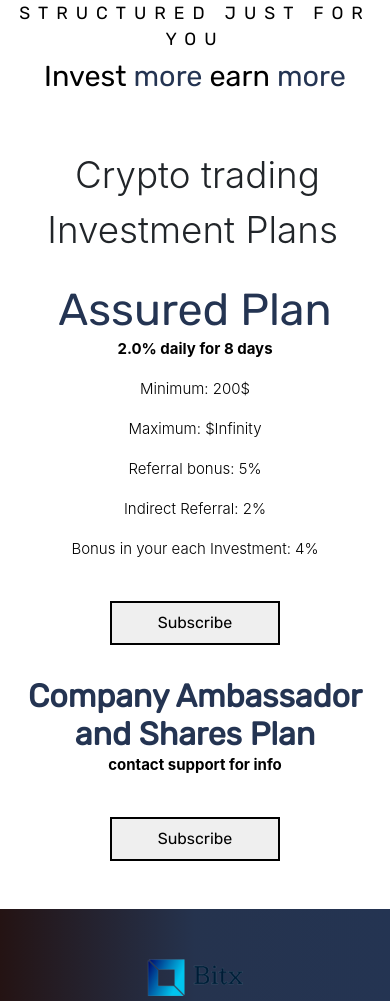
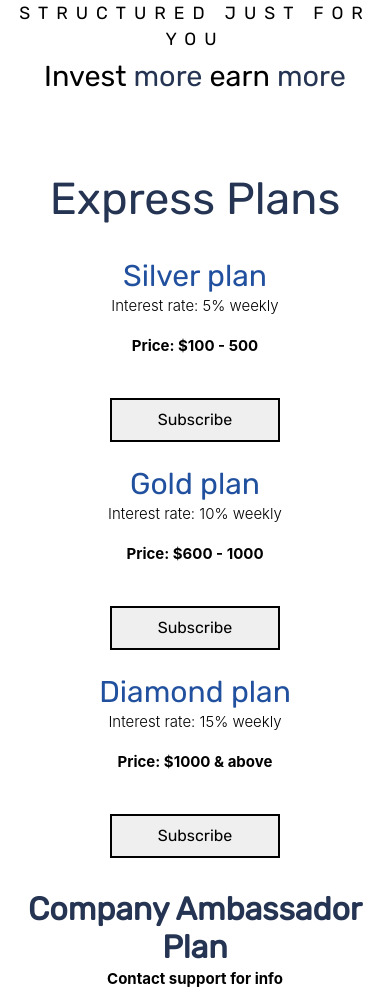
Before and after one commit to nedu-m/bitcoin, a plain HTML site: page investment-plan.html in a window 390 px wide. Shown: the part 461-1462 px from the top of the page. Drawn offline with Linux system fonts and the light colour scheme.

Commit message:
fixed plans

```diff
--- a/css/new.css
+++ b/css/new.css
@@ -919,4 +919,20 @@ article mark {
   transition: 0.2s;
 }
 
+.plan-container {
+  display: flex;
+  flex-direction: row;
+  justify-content: center;
+  align-items: center;
+  gap: 1.5rem;
+  margin-top: 2rem;
+}
+
+@media (max-width: 800px) {
+  .plan-container {
+    flex-direction: column;
+    gap: 0rem;
+  }
+}
+
 /* end of home css */
--- a/css/style.css
+++ b/css/style.css
@@ -93,7 +93,7 @@ ol {
 
 .spad {
   padding-top: 40px;
-  padding-bottom: 90px;
+  padding-bottom: 30px;
 }
 
 .section-title {
--- a/investment-plan.html
+++ b/investment-plan.html
@@ -97,7 +97,7 @@
             <div class="contact-text2">
                 <div class="site-berad">
                     <h2 data-aos="fade-up">Investment Plans</h2>
-                    <p>Assured Company Ambassador and Share</p>
+                    <p>Investing made easy</p>
                 </div>
                 <div class="site-beradcamb2">
                     <div class="top-contact">
@@ -105,13 +105,9 @@
                         <span class="div"></span>
                         <span> PRICING</span>
                     </div>
-
                 </div>
-
             </div>
         </div>
-
-
     </section>
     <!-- Page info end -->
 
@@ -123,27 +119,42 @@
     </div>
 
     <div class="trading-invest">
-        <span>Crypto trading Investment Plans</span>
-        <h5 style="color:rgb(36, 52, 82);" data-aos="zoom-in">Assured Plan</h5>
-        <p>2.0% daily for 8 days</p>
-        <p>Minimum: 200$</p>
-        <p>Maximum: $Infinity</p>
-        <p> Referral bonus: 5%</p>
-        <p>Indirect Referral: 2%</p>
-        <p>Bonus in your each Investment: 4%</p>
-        <a href="./register.html">
-            <button class=" service-btn  sb-gradients mt-4" id="service-btn">Subscribe</button>
-
-        </a>
-
+        <h5 style="color:rgb(36, 52, 82);" data-aos="zoom-in">Express Plans</h5>
+        <div class="plan-container">
+            <div class="plan-listing">
+                <h3>Silver plan</h3>
+                <p>Interest rate: 5% weekly</p>
+                <p>Price: $100 - 500</p>
+                <a href="./register.html">
+                    <button class=" service-btn  sb-gradients mt-4" id="service-btn">Subscribe</button>
+                </a>
+            </div>
+            <br>
+            <div class="plans">
+                <h3>Gold plan</h3>
+                <p>Interest rate: 10% weekly</p>
+                <p>Price: $600 - 1000</p>
+                <a href="./register.html">
+                    <button class=" service-btn  sb-gradients mt-4" id="service-btn">Subscribe</button>
+                </a>
+            </div>
+            <br>
+            <div class="plans">
+                <h3>Diamond plan</h3>
+                <p>Interest rate: 15% weekly</p>
+                <p>Price: $1000 & above</p>
+                <a href="./register.html">
+                    <button class=" service-btn  sb-gradients mt-4" id="service-btn">Subscribe</button>
+                </a>
+            </div>
+        </div>
     </div>
 
     <div class="company">
-        <h2 data-aos="flip-up">Company Ambassador and Shares Plan</h2>
-        <p>contact support for info</p>
+        <h2 data-aos="flip-up">Company Ambassador Plan</h2>
+        <p>Contact support for info</p>
         <a href="./register.html">
             <button class=" service-btn  sb-gradients mt-4" id="service-btn">Subscribe</button>
-
         </a>
     </div>
     <!-- invest section end -->
```
Also changed, not shown: contact.html (+1 -1 lines), forgotten.html (+2 -2 lines), index.html (+3 -5 lines), login.html (+2 -2 lines), service.html (+1 -59 lines).
